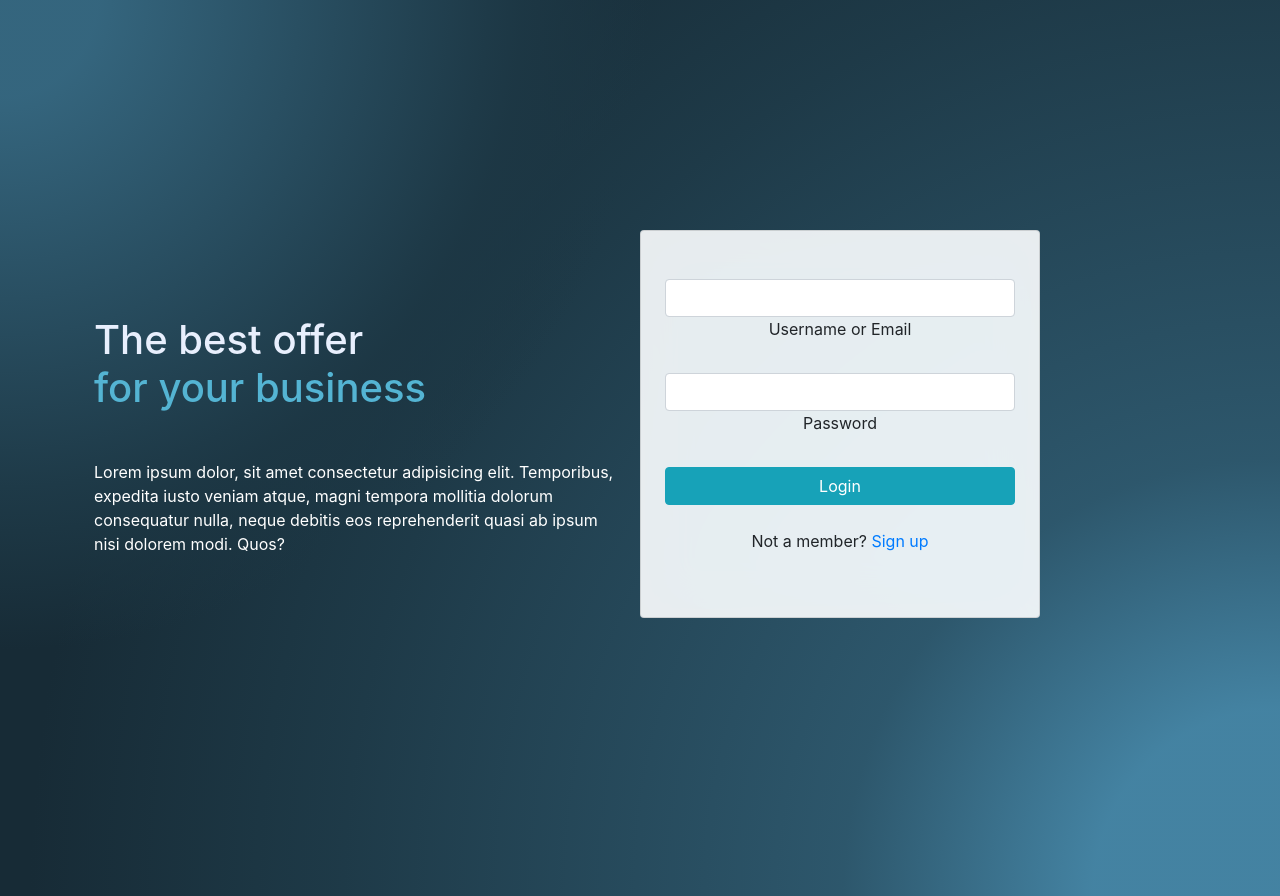
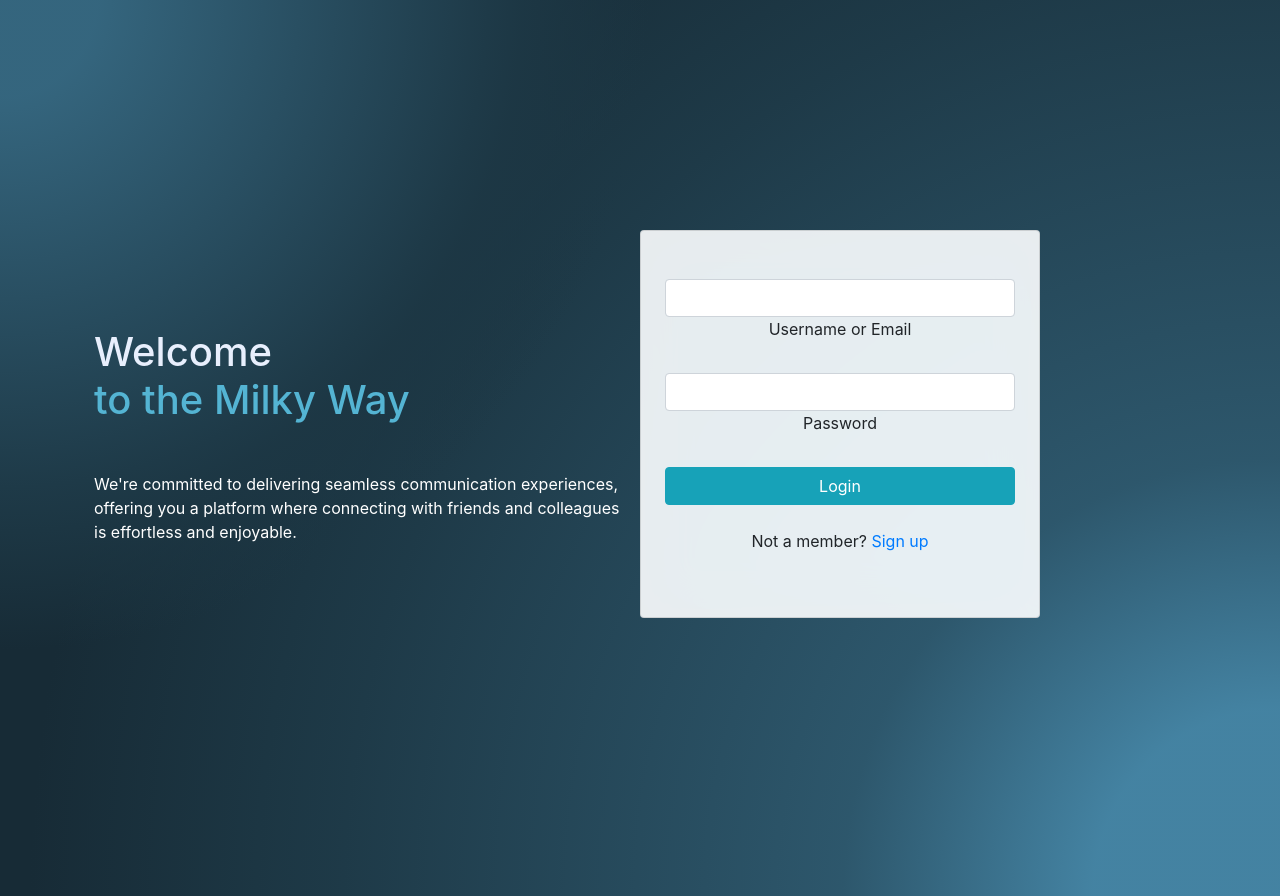
Before and after one commit to dusanmitic774/chat-app, a Flask app: page / in a window 1280 px wide. Run offline with Flask 3, Linux system fonts and the light colour scheme; parts of the project's set-up code (start-up, migrations or seed data) failed here and were passed over; some libraries are stand-ins or nearby versions.

Commit message:
Change Welcome message

```diff
--- a/templates/auth.html
+++ b/templates/auth.html
@@ -9,18 +9,16 @@
     <div class="row gx-lg-5 align-items-center mb-5">
       <div class="col-lg-6 mb-5 mb-lg-0 auth-text-section" style="z-index: 10">
         <h1 class="my-5 display-5 fw-bold ls-tight" style="color: hsl(218, 81%, 95%)">
-          The best offer <br />
+          Welcome <br />
           <!-- <span style="color: hsl(218, 81%, 75%)">for your business</span> -->
           <!-- <span style="color: #5bc0de">for your business</span> -->
-          <span style="color: #54B4D3">for your business</span>
+          <span style="color: #54B4D3">to the Milky Way</span>
         </h1>
         <!-- <p class="mb-4 opacity-70" style="color: hsl(218, 81%, 85%)"> -->
         <p class="mb-4 opacity-70" style="color: white">
         <!-- <p class="mb-4 opacity-70" style="color: #54B4D3"> -->
-          Lorem ipsum dolor, sit amet consectetur adipisicing elit.
-          Temporibus, expedita iusto veniam atque, magni tempora mollitia
-          dolorum consequatur nulla, neque debitis eos reprehenderit quasi
-          ab ipsum nisi dolorem modi. Quos?
+        We're committed to delivering seamless communication experiences,
+        offering you a platform where connecting with friends and colleagues is effortless and enjoyable.
         </p>
       </div>
 
--- a/templates/chat.html
+++ b/templates/chat.html
@@ -88,8 +88,7 @@
                         <!-- Dynamic Chat Messages -->
                         <div class="position-relative">
                           <div id="loadingText" style="display: none; text-align: center;"><i class="fa-solid fa-spinner"></i></div>
-                          <div class="chat-messages p-4">
-                          </div>
+                          <div class="chat-messages p-4"></div>
 
                           <div class="flex-grow-0 py-3 px-4 border-top">
                               <div class="input-group">
@@ -122,8 +121,7 @@
                                     <input type="text" class="form-control" id="username" value="{{ user.username }}" readonly>
                                     <button type="button" class="btn-info" id="editUsername"><i class="fa-solid fa-pen"></i></button>
                                   </div>
-                                </div>
-                                <div class="mb-3">
+                                </div> <div class="mb-3">
                                   <label for="email" class="form-label">Email</label>
                                   <div class="form-group">
                                     <input type="email" class="form-control" id="email" value="{{ user.email }}" readonly>
```
